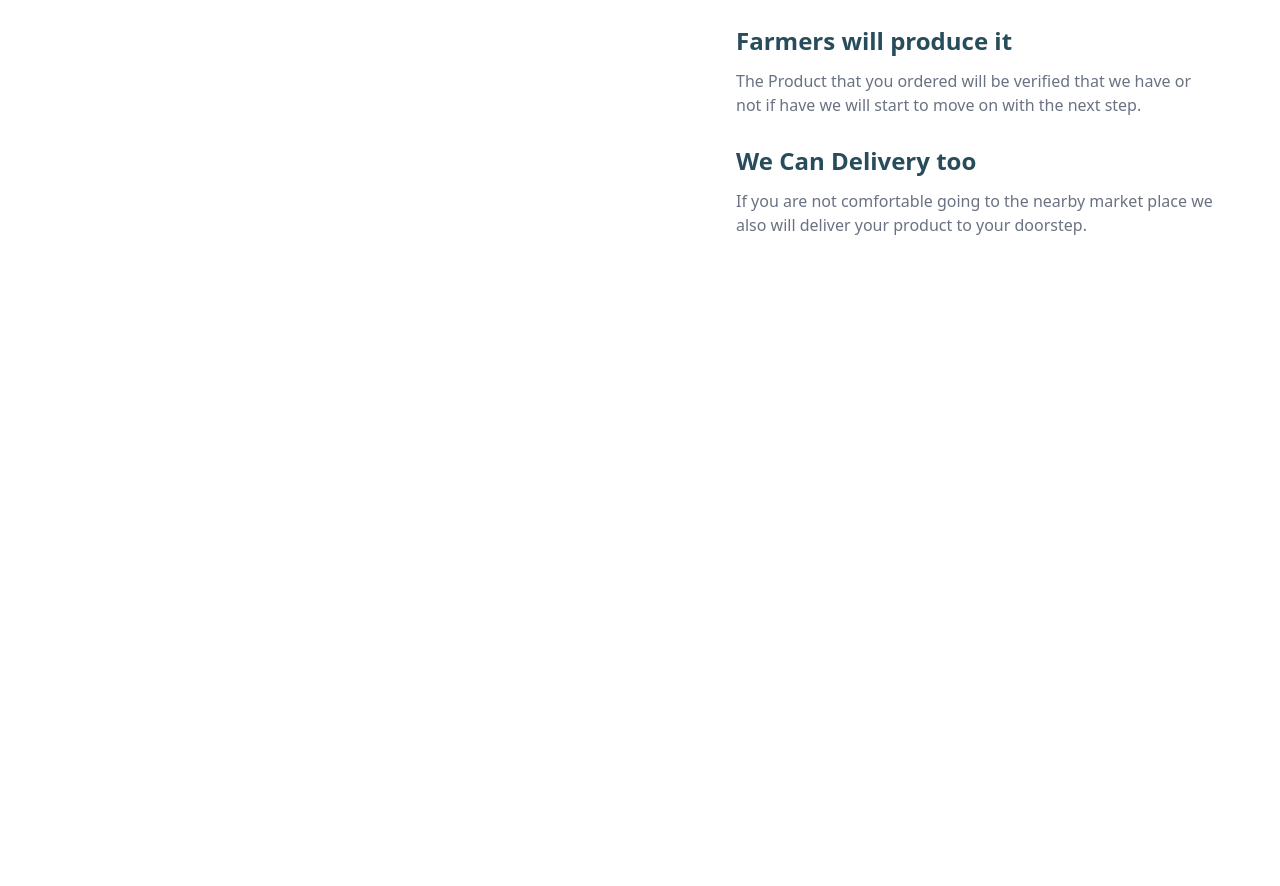
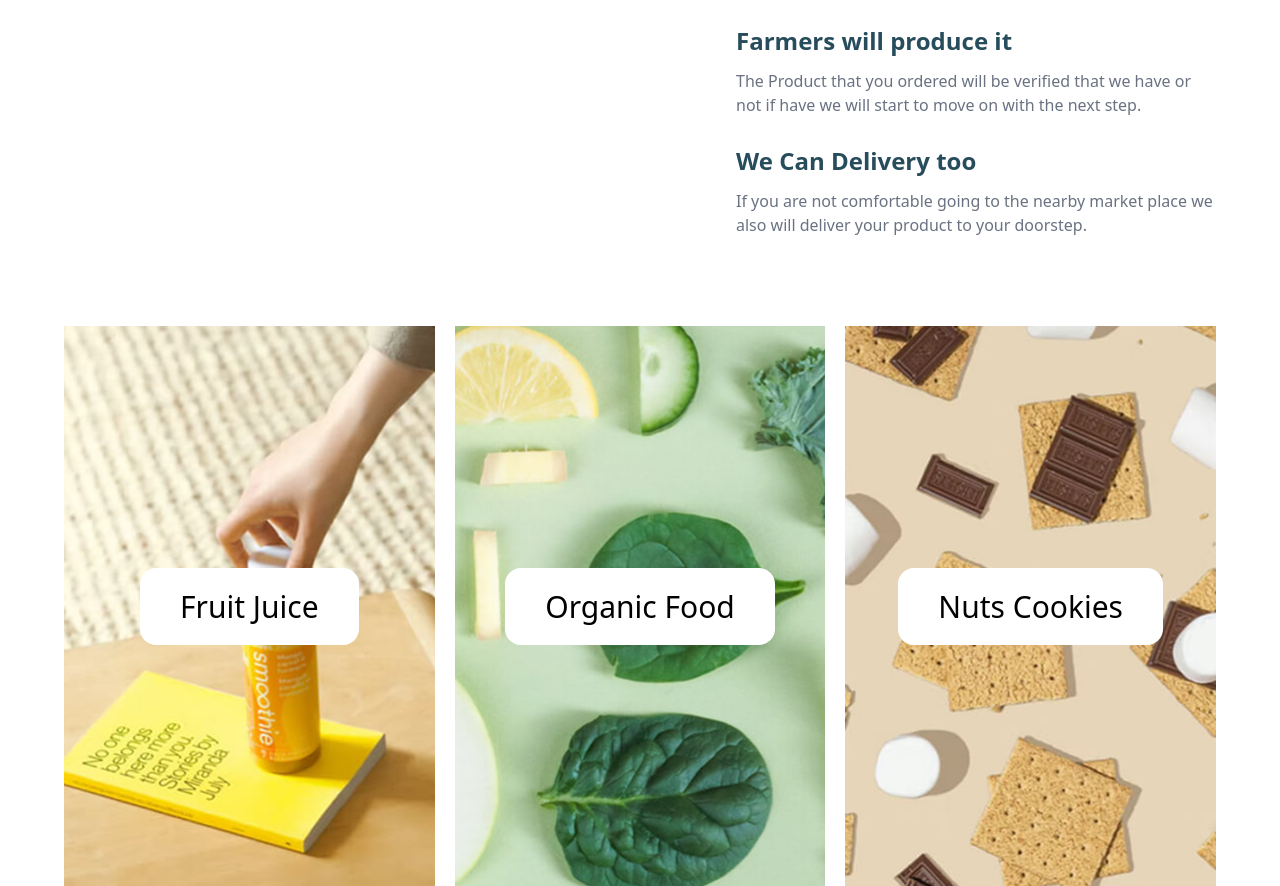
Before and after one commit to musliddinmamatqulov01-hash/muhammad-aliev, a website: page src/index.html in a window 1280 px wide. Shown: the part 2942-3828 px from the top of the page. Before the commit the page ends 3188 px from the top, so only its background shows below. Drawn offline with nearby package versions, Linux system fonts and the light colour scheme; files that its build step writes are made by us from their sources.

Commit message:
all for 4

```diff
--- a/src/index.html
+++ b/src/index.html
@@ -240,6 +240,19 @@
 
 
         </section>
+         <section class="max-w-400 m-auto w-[90%] mt-20 lf:flex lg:flex-row flex flex-col gap-5">
+            <div class="h-140 lg:w-115 flex items-center justify-center" style="background-image: url(./IMAGE\ \(31\).png);">
+                <p class="text-[30px] bg-white w-fit py-4 px-10 rounded-2xl ">Fruit Juice</p>
+            </div>
 
+            <div class="h-140 lg:w-115 flex items-center justify-center" style="background-image: url(./IMAGE\ \(32\).png);">
+                <p class="text-[30px] bg-white w-fit py-4 px-10 rounded-2xl ">Organic Food</p>
+            </div>
+
+            <div class="h-140 lg:w-115 flex items-center justify-center"  style="background-image: url(./IMAGE\ \(33\).png);">
+                <p class="text-[30px] bg-white w-fit py-4 px-10 rounded-2xl ">Nuts Cookies</p>
+            </div>
+
+        </section>
 </body>
 </html>
```
Also changed, not shown: src/IMAGE (31).png (added), src/IMAGE (32).png (added), src/IMAGE (33).png (added).
